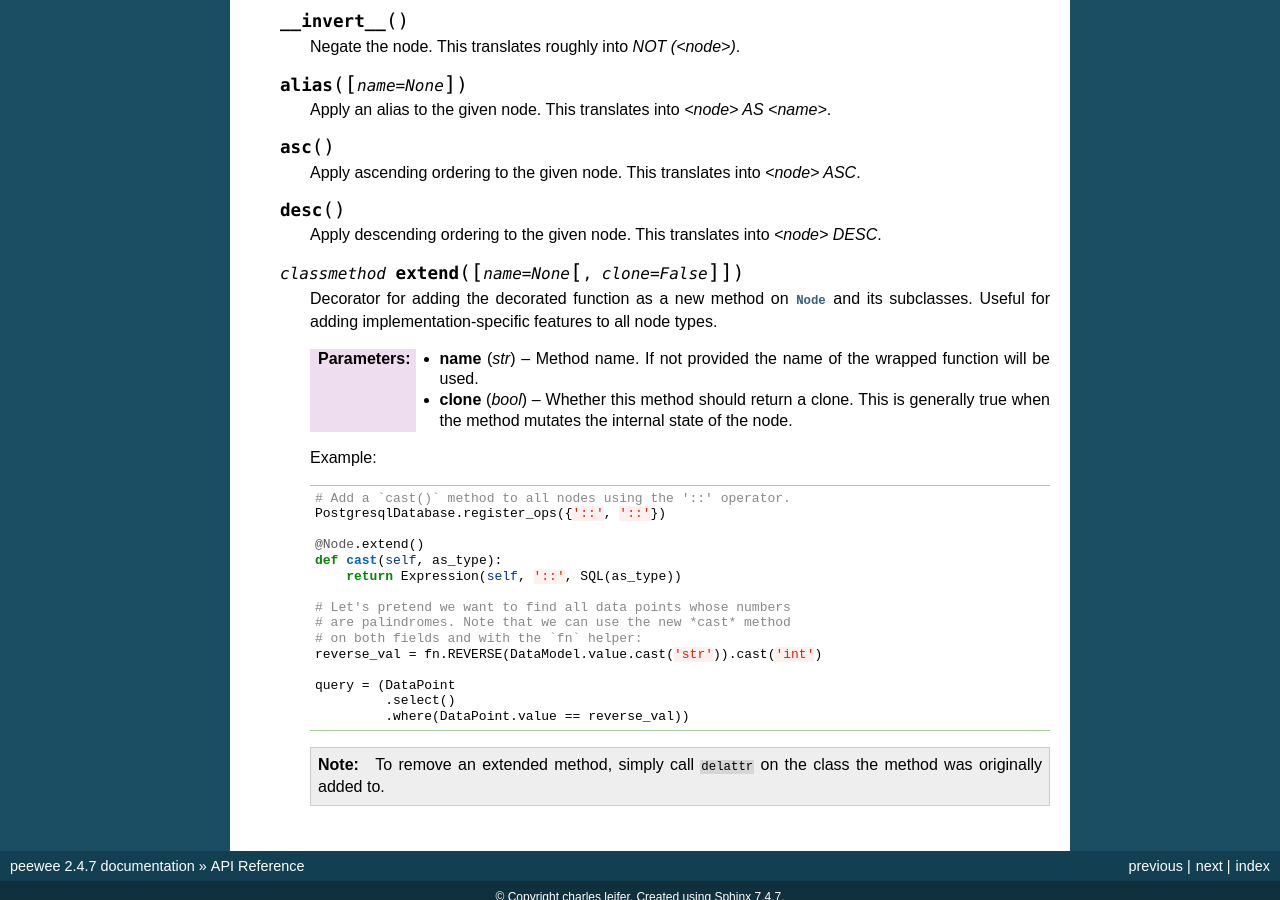
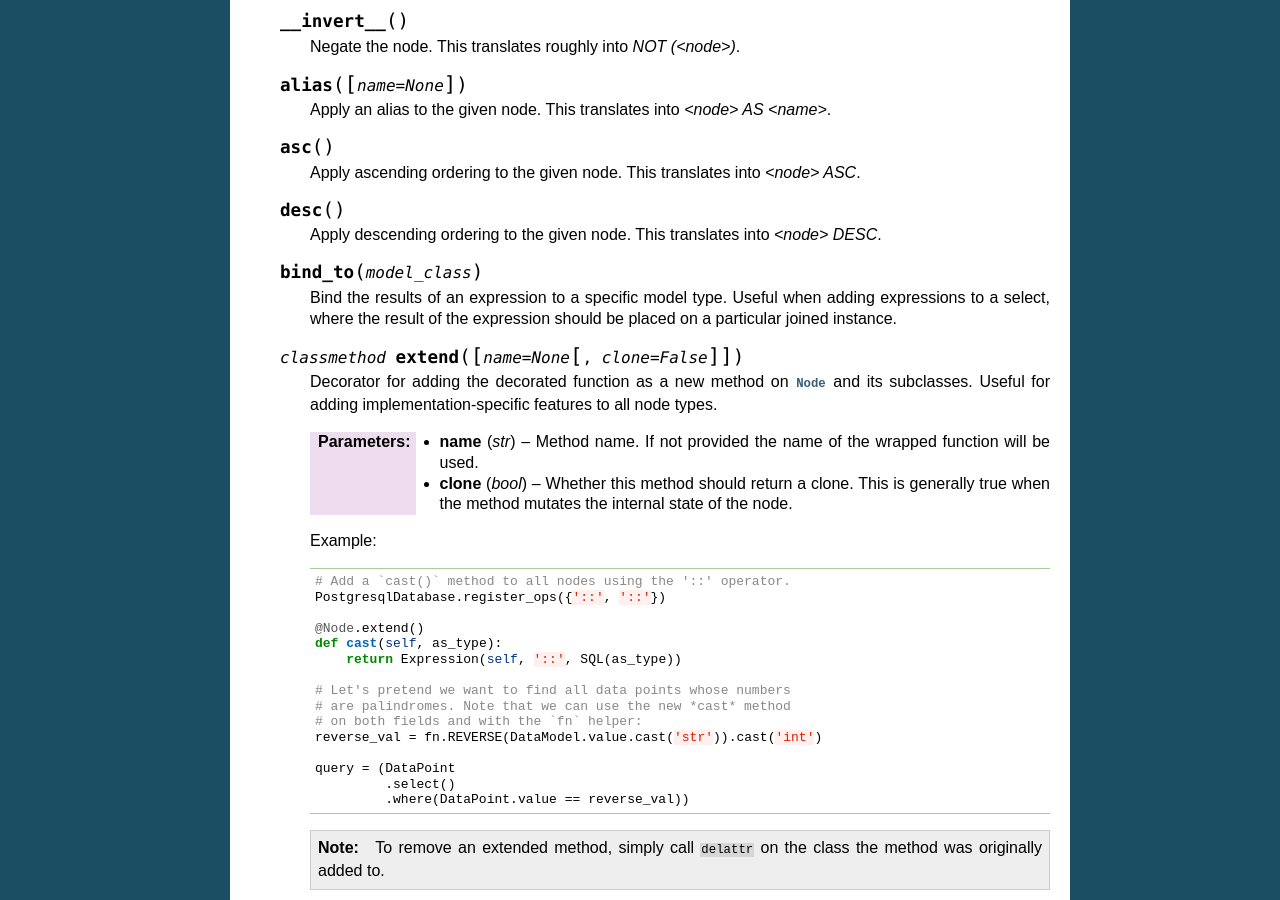
Before and after one commit to coleifer/peewee, a Sphinx documentation site: the page built from docs/peewee/api.rst, in a window 1280 px wide and 900 px high, scrolled down 38741 px. Built offline with Sphinx 7.4.7, drawn with Linux system fonts in a browser that asks for light colours; pages that are not in the unit, such as notebooks, are missing from menus.

Commit message:
Docs for bind_to

```diff
--- a/docs/peewee/api.rst
+++ b/docs/peewee/api.rst
@@ -2427,6 +2427,10 @@ Misc
 
         Apply descending ordering to the given node. This translates into *<node> DESC*.
 
+    .. py:method:: bind_to(model_class)
+
+        Bind the results of an expression to a specific model type. Useful when adding expressions to a select, where the result of the expression should be placed on a particular joined instance.
+
     .. py:classmethod:: extend([name=None[, clone=False]])
 
         Decorator for adding the decorated function as a new method on :py:class:`Node` and its subclasses. Useful for adding implementation-specific features to all node types.
```
